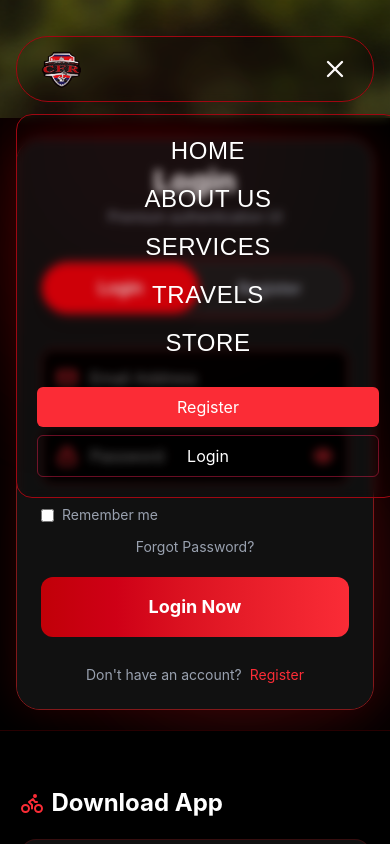
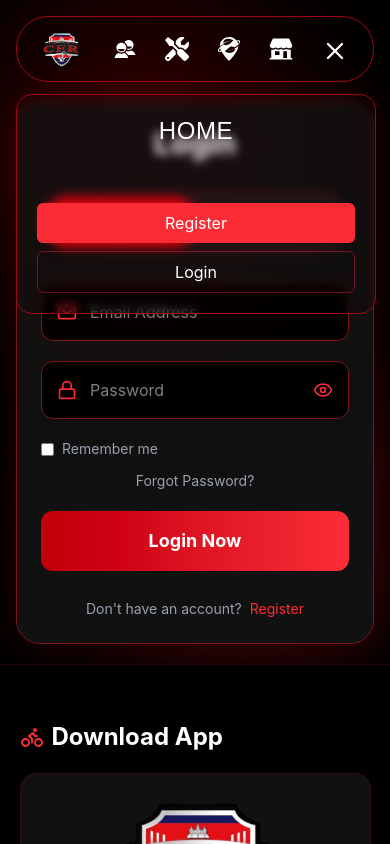
Before and after one commit to khounsovanato-ctrl/CFR2, a React (Vite) app: page /login in a window 390 px wide. Both pictures are taken after a click on the button 335 px from the left and 69 px from the top of the page. Shown: the top 844 px of the page. Built offline with nearby package versions, Linux system fonts and the light colour scheme; a web font is replaced by a local one.

Commit message:
update nav mobile

```diff
--- a/src/components/Userslogin.jsx
+++ b/src/components/Userslogin.jsx
@@ -7,7 +7,7 @@ export default function AuthPage() {
   const [isLogin, setIsLogin] = useState(true);
 
   return (
-    <div className="bg-black flex items-center justify-center px-4 sm:px-6 lg:px-8 py-5 overflow-hidden relative">
+    <div className="bg-black flex items-center justify-center pt-25 px-4 sm:px-6 lg:px-8 py-5 overflow-hidden relative">
 
       {/* Animated Background Glow */}
       <motion.div
@@ -114,9 +114,6 @@ export default function AuthPage() {
               {isLogin ? "Login" : "Register"}
             </motion.h1>
 
-            <p className="text-gray-400 mt-2 text-sm sm:text-base">
-              Premium authentication UI
-            </p>
           </div>
 
           {/* Toggle Buttons */}
--- a/src/layouts/Footer.jsx
+++ b/src/layouts/Footer.jsx
@@ -124,7 +124,7 @@ export default function Footer() {
         <div className="flex flex-col md:flex-row justify-between items-center gap-4">
 
           <p className="text-gray-400 text-sm text-center md:text-left">
-            © 2026 Cambodia Rider MotoGP Store. All rights reserved.
+            © 2026 Cambodia Free Rider. All rights reserved.
           </p>
 
           <div className="flex gap-4">
--- a/src/layouts/Mainlayout.jsx
+++ b/src/layouts/Mainlayout.jsx
@@ -6,7 +6,7 @@ import Footer from "./Footer";
 export default function Mainlayout() {
   return (
     <div>
-      <div className="pt-5"><Navbar /></div>
+      <div className=" w-full fixed z-50"><Navbar /></div>
       <div><Routeweb/></div>
       <div><Footer/></div>
     </div>
--- a/src/layouts/Navbar.jsx
+++ b/src/layouts/Navbar.jsx
@@ -2,8 +2,14 @@ import React, { useState } from "react";
 import logo from "../Image/logo.png";
 import { NavLink } from "react-router-dom";
 import { Menu, X } from "lucide-react";
-import login from "../components/Userslogin"
+import login from "../components/Userslogin";
 import { Eye, EyeOff, User, Mail, Lock } from "lucide-react";
+import { SiOrganicmaps } from "react-icons/si";
+import { IoStorefrontSharp } from "react-icons/io5";
+import { IoMdContacts } from "react-icons/io";
+import { FaTools } from "react-icons/fa";
+import { useLocation } from "react-router-dom";
+
 export default function Navbar() {
   const [menuOpen, setMenuOpen] = useState(false);
 
@@ -16,55 +22,166 @@ export default function Navbar() {
         </div>
 
         {/* Desktop Links */}
-        <div id="fontnavbar" className="hidden md:flex gap-10 lg:gap-16 justify-between items-center text-2xl tracking-widest">
-          <NavLink className="hover:text-red-500 transition" to="/">
+        <div
+          id="fontnavbar"
+          className="hidden md:flex gap-10 lg:gap-16 justify-between items-center text-2xl tracking-widest"
+        >
+          <NavLink onClick={() => {
+                setMenuOpen(false);
+                window.scrollTo({
+                  top: 0,
+                  behavior: "smooth",
+                });
+              }} className="hover:text-red-500 transition" to="/">
             HOME
           </NavLink>
-          <NavLink className="hover:text-red-500 transition" to="/about">
+          <NavLink onClick={() => {
+                setMenuOpen(false);
+                window.scrollTo({
+                  top: 0,
+                  behavior: "smooth",
+                });
+              }} className="hover:text-red-500 transition" to="/about">
             ABOUT US
           </NavLink>
-          <NavLink className="hover:text-red-500 transition" to="/service">
+          <NavLink onClick={() => {
+                setMenuOpen(false);
+                window.scrollTo({
+                  top: 0,
+                  behavior: "smooth",
+                });
+              }} className="hover:text-red-500 transition" to="/service">
             SERVICES
           </NavLink>
-          <NavLink className="hover:text-red-500 transition" to="/travel">
+          <NavLink onClick={() => {
+                setMenuOpen(false);
+                window.scrollTo({
+                  top: 0,
+                  behavior: "smooth",
+                });
+              }} className="hover:text-red-500 transition" to="/travel">
             TRAVELS
           </NavLink>
-            <NavLink className="hover:text-red-500 transition" to="/market">
+          <NavLink onClick={() => {
+                setMenuOpen(false);
+                window.scrollTo({
+                  top: 0,
+                  behavior: "smooth",
+                });
+              }} className="hover:text-red-500 transition" to="/market">
             STORE
           </NavLink>
-          <NavLink  to="/login">
+          <NavLink onClick={() => {
+                setMenuOpen(false);
+                window.scrollTo({
+                  top: 0,
+                  behavior: "smooth",
+                });
+              }} to="/login">
             <div className=" flex justify-center cursor-pointer ">
-            <div className="xl:w-10 xl:h-10 rounded-full border border-red-500 bg-red-600/10 flex items-center justify-center shadow-[0_0_30px_rgba(255,0,0,0.5)] animate-pulse">
-                <User className="text-red-500"/>
+              <div className="xl:w-10 xl:h-10 rounded-full border border-red-500 bg-red-600/10 flex items-center justify-center shadow-[0_0_30px_rgba(255,0,0,0.5)] animate-pulse">
+                <User className="text-red-500" />
+              </div>
             </div>
-          </div>
           </NavLink>
         </div>
 
         {/* Mobile Menu Button */}
-        <button
-          className="md:hidden"
-          onClick={() => setMenuOpen(!menuOpen)}
-        >
-          {menuOpen ? <X size={28} /> : <Menu size={28} />}
-        </button>
+          <div className="text-m flex mt-1  gap-7 md:hidden">
+            {/* mobile about us */}
+            <NavLink
+              onClick={() => {
+                setMenuOpen(false);
+                window.scrollTo({
+                  top: 0,
+                  behavior: "smooth",
+                });
+              }}
+              to="/about"
+              className={`tracking-wide text-2xl`}
+            >
+              <IoMdContacts />
+            </NavLink>
+
+            {/* mobile sevices */}
+             <NavLink
+                onClick={() => {
+                setMenuOpen(false);
+                window.scrollTo({
+                  top: 0,
+                  behavior: "smooth",
+                });
+              }}
+              to="/service"
+              className={`tracking-wide text-2xl`}
+            >
+            < FaTools/>
+            </NavLink>
+
+
+             {/* mobile trips */}
+              <NavLink
+               onClick={() => {
+                setMenuOpen(false);
+                window.scrollTo({
+                  top: 0,
+                  behavior: "smooth",
+                });
+              }}
+              to="/travel"
+              className={`tracking-wide text-2xl`}
+            >
+            < SiOrganicmaps/>
+            </NavLink>
+
+            {/* mobile store  */}
+               <NavLink
+              onClick={() => {
+                setMenuOpen(false);
+                window.scrollTo({
+                  top: 0,
+                  behavior: "smooth",
+                });
+              }}
+              to="/market"
+              className={`tracking-wide text-2xl`}
+            >
+            < IoStorefrontSharp/>
+            </NavLink>
+
+            <button className="md:hidden flex space-x-5" onClick={() => setMenuOpen(!menuOpen)}>
+                  {menuOpen ? <X size={28} /> : <Menu size={28} />}
+            </button>
+          </div>
+
       </nav>
-      <div>
-      </div>
+
 
       {/* Mobile Menu */}
       {menuOpen && (
-        <div className="md:hidden blur-bg mt-3 rounded-2xl p-5 text-white text-center border border-red-800 w-full max-w-sm absolute z-20">
+        <div className="md:hidden blur-bg mt-3 rounded-2xl p-5  text-white text-center border border-red-800 w-90 max-w-sm absolute z-20">
           <div className="flex flex-col gap-4 tracking-[]">
-            <NavLink onClick={()=> setMenuOpen(false)} id="fontnavbar" className={`tracking-wide text-2xl`} to="/">HOME</NavLink>
-            <NavLink onClick={()=> setMenuOpen(false)} id="fontnavbar" className={`tracking-wide text-2xl`} to="/about">ABOUT US</NavLink>
-            <NavLink onClick={()=> setMenuOpen(false)} id="fontnavbar" className={`tracking-wide text-2xl`} to="/service">SERVICES</NavLink>
-            <NavLink onClick={()=> setMenuOpen(false)} id="fontnavbar" className={`tracking-wide text-2xl`} to="/travel">TRAVELS</NavLink>
-            <NavLink onClick={()=> setMenuOpen(false)} id="fontnavbar" className={`tracking-wide text-2xl`} to="/market">STORE</NavLink>
-
-            <div className="flex flex-col gap-2 pt-3">
-              <button onClick={()=> setMenuOpen(false)} className="py-2 rounded-md bg-red-500"><NavLink  to="/login">Register</NavLink></button>
-              <button onClick={()=> setMenuOpen(false)} className="py-2 rounded-md border border-rose-500/40"><NavLink  to="/login">Login</NavLink></button>
+            <NavLink
+              onClick={() => setMenuOpen(false)}
+              id="fontnavbar"
+              className={`tracking-wide text-2xl`}
+              to="/"
+            >
+              HOME
+            </NavLink>
+            <div className="flex flex-col gap-2 pt-10">
+              <button
+                onClick={() => setMenuOpen(false)}
+                className="py-2 rounded-md bg-red-500"
+              >
+                <NavLink to="/login">Register</NavLink>
+              </button>
+              <button
+                onClick={() => setMenuOpen(false)}
+                className="py-2 rounded-md border border-rose-500/40"
+              >
+                <NavLink to="/login">Login</NavLink>
+              </button>
             </div>
           </div>
         </div>
--- a/src/page/Aboute.jsx
+++ b/src/page/Aboute.jsx
@@ -11,7 +11,7 @@ import {
 
 export default function AboutUs() {
   return (
-    <section className="bg-black text-white overflow-hidden">
+    <section className="bg-black text-white overflow-hidden pt-10">
       {/* HERO SECTION */}
       <div className="relative w-full min-h-screen flex items-center">
         {/* Background Glow */}
--- a/src/page/Home.jsx
+++ b/src/page/Home.jsx
@@ -27,8 +27,8 @@ export default function Home() {
       </div>
 
       {/* homepage image */}
-      <div className="w-full md:w-1/2 flex justify-center">
-        <img src={homeimage}alt="" className="`w-[220px]` `sm:w-[300px]` `md:w-[380px]` `lg:w-[450px]` scale-x-[-1] animate-float hover:scale-110 duration-500 cursor-pointer"/>
+      <div className="w-full md:w-1/2 pt-22 flex justify-center">
+        <img src={homeimage}alt="" className=" relative`w-[220px]` `sm:w-[300px]` `md:w-[380px]` `lg:w-[450px]` scale-x-[-1] animate-float hover:scale-110 duration-500 cursor-pointer"/>
       </div>
 
     </div>
--- a/src/page/Market.jsx
+++ b/src/page/Market.jsx
@@ -31,7 +31,7 @@ export default function Market() {
     <div className="min-h-screen bg-black text-white p-6 sm:p-10">
 
       {/* HEADER */}
-      <div className="flex justify-between items-center mb-6">
+      <div className="flex justify-between items-center mb-6 pt-25">
         <h1 className="text-2xl font-bold text-red-500">
           MotoGP Market
         </h1>
--- a/src/page/Sevice.jsx
+++ b/src/page/Sevice.jsx
@@ -40,8 +40,8 @@ export default function Sevice() {
   ];
 
   return (
-    <div className="w-full bg-black min-h-screen overflow-hidden py-10">
-        <div className="text-center mb-20">
+    <div className="w-full bg-black min-h-screen overflow-hidden py-10 ">
+        <div className="text-center mb-20 pt-13">
         <h1 className="text-5xl md:text-7xl font-extrabold text-white">
           SERVICES<span className="text-red-600">BIKE</span>
         </h1>
--- a/src/page/Travel.jsx
+++ b/src/page/Travel.jsx
@@ -88,7 +88,7 @@ export default function Travel() {
     <div className="bg-black min-h-screen overflow-hidden py-15">
 
       {/* title */}
-      <div className="text-center mb-20">
+      <div className="text-center mb-20 pt-12">
         <h1 className="text-5xl md:text-7xl font-extrabold text-white">
           Holiday <span className="text-red-600">Trips</span>
         </h1>
```
